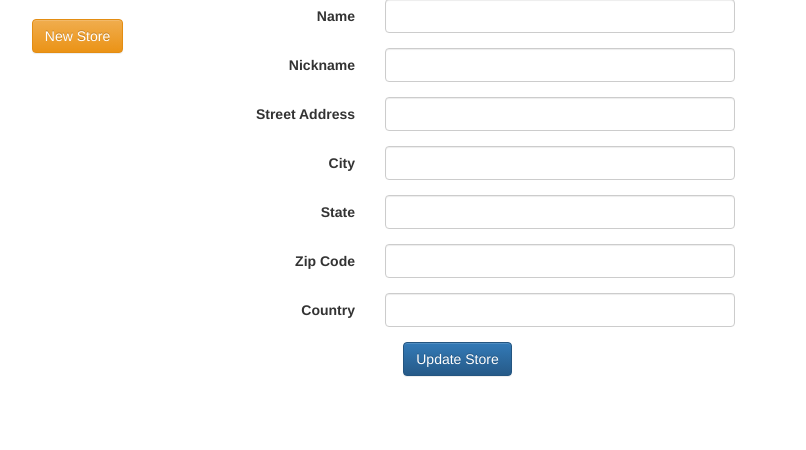
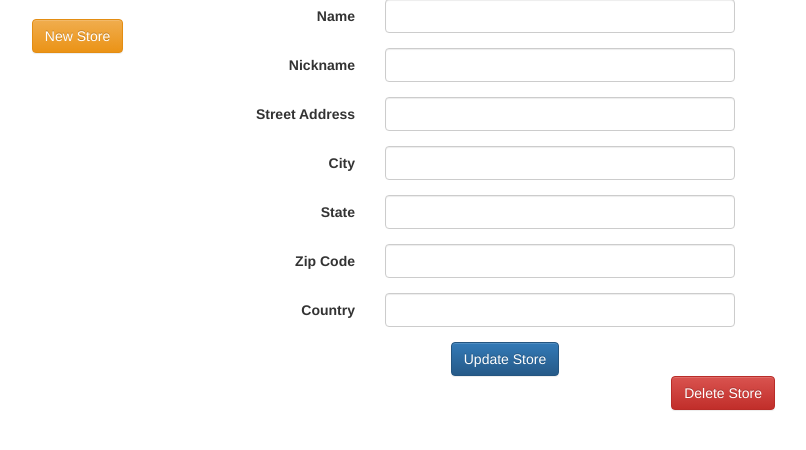
Before and after one commit to sambbaron/grocery_list, a Flask app: page /stores/new in a window 1280 px wide. Shown: the part 171-621 px from the top of the page, without its empty margins (135-941 px from the left). Run offline with Flask 2, Linux system fonts and the light colour scheme; parts of the project's set-up code (start-up, migrations or seed data) failed here and were passed over; some libraries are stand-ins or nearby versions.

Commit message:
Create Store delete view and template button

```diff
--- a/shopping_list/templates/stores.html
+++ b/shopping_list/templates/stores.html
@@ -58,13 +58,19 @@
                         <div class="col-md-8"><input type="text" id="store.country" name="Store.{{ store.id }}.country" class="form-control"
                                                      value="{{ store.country if store != "new" }}"></div>
                     </div>
+                </form>
+                <div class="form-group form-inline">
+                    <div class="col-md-12">
+                        <button type="submit" form="store-detail" class="btn btn-primary center-block">Update Store</button>
+                    </div>
+                    <div class="pull-right">
+                        <form name="store-delete" id="store-delete" method="post"
+                                      action="/stores/{{ store.id }}/delete">
+                            <button type="submit" class="btn btn-danger center-block">Delete Store</button>
+                        </form>
+                    </div>
+                </div>
 
-                    <div class="form-group">
-                        <div class="col-md-offset-2 col-md-6">
-                            <button type="submit" class="btn btn-primary center-block">Update Store</button>
-                        </div>
-                    </div>
-                </form>
             {% endif %}
         </div>
     </div>
--- a/shopping_list/views.py
+++ b/shopping_list/views.py
@@ -261,7 +261,29 @@ def store_update(store_id):
     flash("Successfully updated store", "success")
     return redirect(url_for("store_get", store_id=user_store.store_id))
 
-# TODO: Default value not passing through form
+
+@app.route("/stores/<store_id>/delete", methods=["POST", "DELETE"])
+@login_required
+def store_delete(store_id):
+    """ Delete existing store
+
+    Return:
+        Stores page
+    """
+
+    # Set UserStore record
+    user_store = session.query(UserStore).filter(UserStore.user_id == int(current_user.get_id()),
+                                                 UserStore.store_id == store_id).first()
+    # Test whether UserStore record exists
+    if not user_store:
+        flash("Could not find store with id {} for current user".format(UserStore.store_id), "danger")
+        return redirect(url_for("store_get"))
+
+    session.delete(user_store)
+    session.commit()
+
+    flash("Successfully deleted store", "success")
+    return redirect(url_for("store_get"))
 
 
 @app.route("/routes", methods=["GET"])
```
